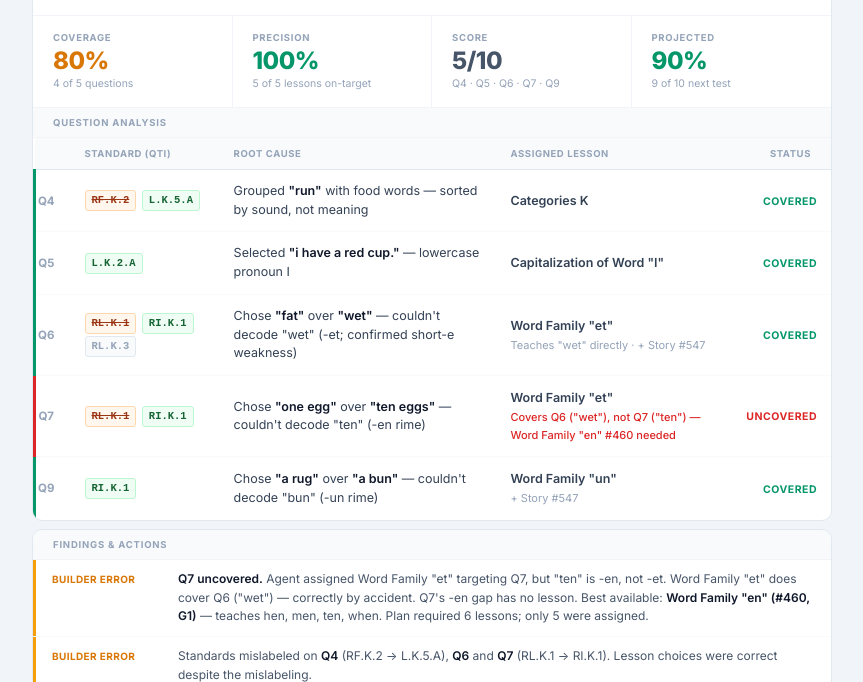
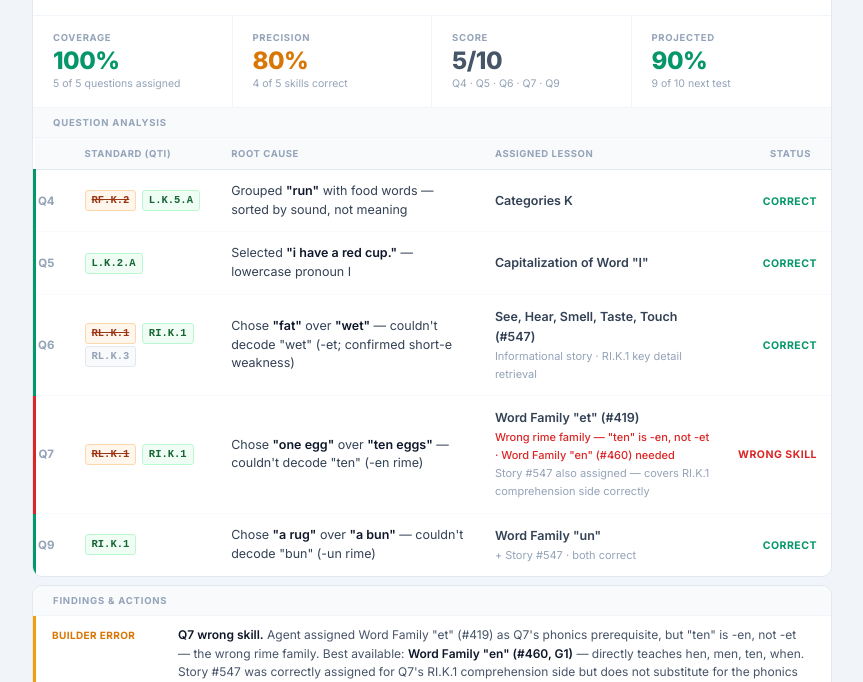
Before and after one commit to NickA-NTO/Automated-HF-QC-Reports, a plain HTML site: page sofia-cruz-peralta-ela-k4.html in a window 1280 px wide. Shown: the part 118-800 px from the top of the page, without its empty margins (208-1071 px from the left). Drawn offline with Linux system fonts and the light colour scheme.

Commit message:
Fix coverage/precision metrics: coverage=100%, precision=80%
Coverage = did agent assign a skill (5/5 = 100%).
Precision = was the skill correct (4/5 = 80% — Word Family "et"
was wrong rime for Q7; needed "en" not "et").
Fix Q6 lesson to show actual assignment (Story #547, not "et").

Co-Authored-By: Claude Sonnet 4.6 <noreply@anthropic.com>

```diff
--- a/sofia-cruz-peralta-ela-k4.html
+++ b/sofia-cruz-peralta-ela-k4.html
@@ -250,13 +250,13 @@
     <div class="stats-bar">
       <div class="stat">
         <div class="stat-label">Coverage</div>
-        <div class="stat-value c-amber">80%</div>
-        <div class="stat-sub">4 of 5 questions</div>
+        <div class="stat-value c-green">100%</div>
+        <div class="stat-sub">5 of 5 questions assigned</div>
       </div>
       <div class="stat">
         <div class="stat-label">Precision</div>
-        <div class="stat-value c-green">100%</div>
-        <div class="stat-sub">5 of 5 lessons on-target</div>
+        <div class="stat-value c-amber">80%</div>
+        <div class="stat-sub">4 of 5 skills correct</div>
       </div>
       <div class="stat">
         <div class="stat-label">Score</div>
@@ -294,7 +294,7 @@
           <td class="lesson-cell">
             <strong>Categories K</strong>
           </td>
-          <td class="status-col"><span class="status-text st-covered">Covered</span></td>
+          <td class="status-col"><span class="status-text st-covered">Correct</span></td>
         </tr>
 
         <tr class="row-covered">
@@ -306,7 +306,7 @@
           <td class="lesson-cell">
             <strong>Capitalization of Word "I"</strong>
           </td>
-          <td class="status-col"><span class="status-text st-covered">Covered</span></td>
+          <td class="status-col"><span class="status-text st-covered">Correct</span></td>
         </tr>
 
         <tr class="row-covered">
@@ -318,10 +318,10 @@
           </td>
           <td class="root-cause">Chose <em>"fat"</em> over <em>"wet"</em> — couldn't decode "wet" (-et; confirmed short-e weakness)</td>
           <td class="lesson-cell">
-            <strong>Word Family "et"</strong>
-            <span class="lesson-note">Teaches "wet" directly · + Story #547</span>
+            <strong>See, Hear, Smell, Taste, Touch (#547)</strong>
+            <span class="lesson-note">Informational story · RI.K.1 key detail retrieval</span>
           </td>
-          <td class="status-col"><span class="status-text st-covered">Covered</span></td>
+          <td class="status-col"><span class="status-text st-covered">Correct</span></td>
         </tr>
 
         <tr class="row-uncovered">
@@ -332,10 +332,11 @@
           </td>
           <td class="root-cause">Chose <em>"one egg"</em> over <em>"ten eggs"</em> — couldn't decode "ten" (-en rime)</td>
           <td class="lesson-cell">
-            <strong>Word Family "et"</strong>
-            <span class="lesson-missing">Covers Q6 ("wet"), not Q7 ("ten") — Word Family "en" #460 needed</span>
+            <strong>Word Family "et" (#419)</strong>
+            <span class="lesson-missing">Wrong rime family — "ten" is -en, not -et · Word Family "en" (#460) needed</span>
+            <span class="lesson-note">Story #547 also assigned — covers RI.K.1 comprehension side correctly</span>
           </td>
-          <td class="status-col"><span class="status-text st-uncovered">Uncovered</span></td>
+          <td class="status-col"><span class="status-text st-uncovered">Wrong Skill</span></td>
         </tr>
 
         <tr class="row-covered">
@@ -346,9 +347,9 @@
           <td class="root-cause">Chose <em>"a rug"</em> over <em>"a bun"</em> — couldn't decode "bun" (-un rime)</td>
           <td class="lesson-cell">
             <strong>Word Family "un"</strong>
-            <span class="lesson-note">+ Story #547</span>
+            <span class="lesson-note">+ Story #547 · both correct</span>
           </td>
-          <td class="status-col"><span class="status-text st-covered">Covered</span></td>
+          <td class="status-col"><span class="status-text st-covered">Correct</span></td>
         </tr>
 
       </tbody>
@@ -366,10 +367,10 @@
       <div class="note-inner">
         <div class="note-label nl-error">Builder Error</div>
         <div class="note-text">
-          <strong>Q7 uncovered.</strong> Agent assigned Word Family "et" targeting Q7, but "ten" is -en, not -et.
-          Word Family "et" does cover Q6 ("wet") — correctly by accident. Q7's -en gap has no lesson.
-          Best available: <strong>Word Family "en" (#460, G1)</strong> — teaches hen, men, ten, when.
-          Plan required 6 lessons; only 5 were assigned.
+          <strong>Q7 wrong skill.</strong> Agent assigned Word Family "et" (#419) as Q7's phonics prerequisite,
+          but "ten" is -en, not -et — the wrong rime family. Best available:
+          <strong>Word Family "en" (#460, G1)</strong> — directly teaches hen, men, ten, when.
+          Story #547 was correctly assigned for Q7's RI.K.1 comprehension side but does not substitute for the phonics prerequisite.
         </div>
       </div>
     </div>
```
